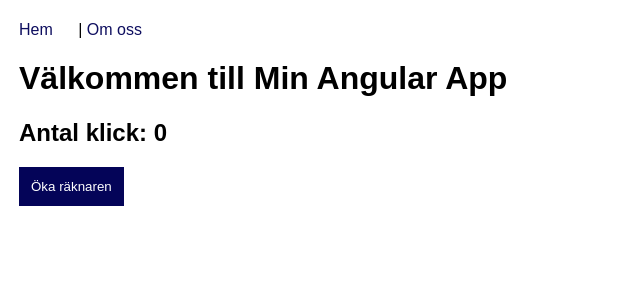
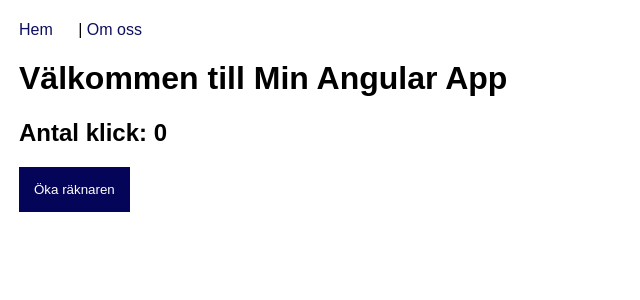
Before and after one commit to erikknoossti/angular-app, an Angular app: page / in a window 1280 px wide. Shown: the top 300 px of the page, without its empty margins (0-640 px from the left). Built offline with nearby package versions, Linux system fonts and the light colour scheme.

Commit message:
Ändrade padding

```diff
--- a/src/app/custom-button/custom-button.component.css
+++ b/src/app/custom-button/custom-button.component.css
@@ -1,7 +1,7 @@
 button {
     background-color: rgb(4, 4, 88);
     color: rgb(255, 255, 255);
-    padding: 12px;
+    padding: 15px;
     border: none;
     cursor: pointer;
 }
```
